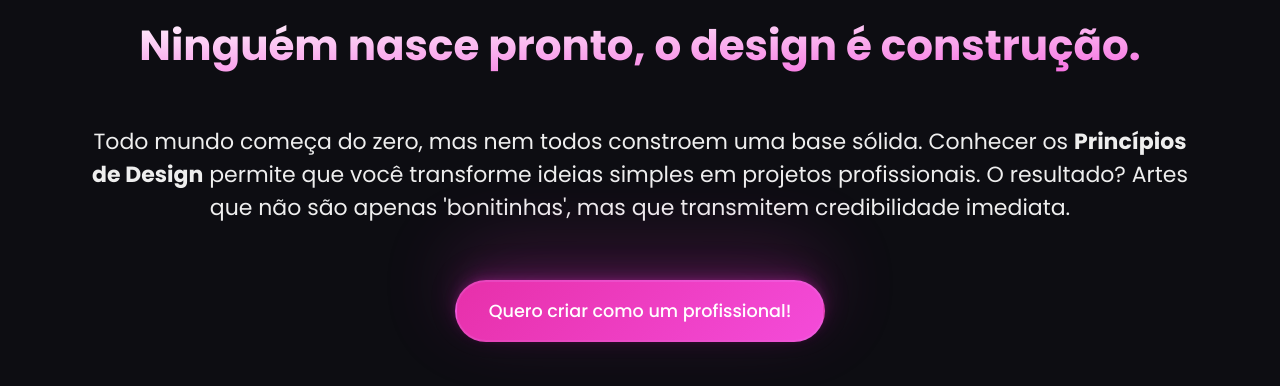
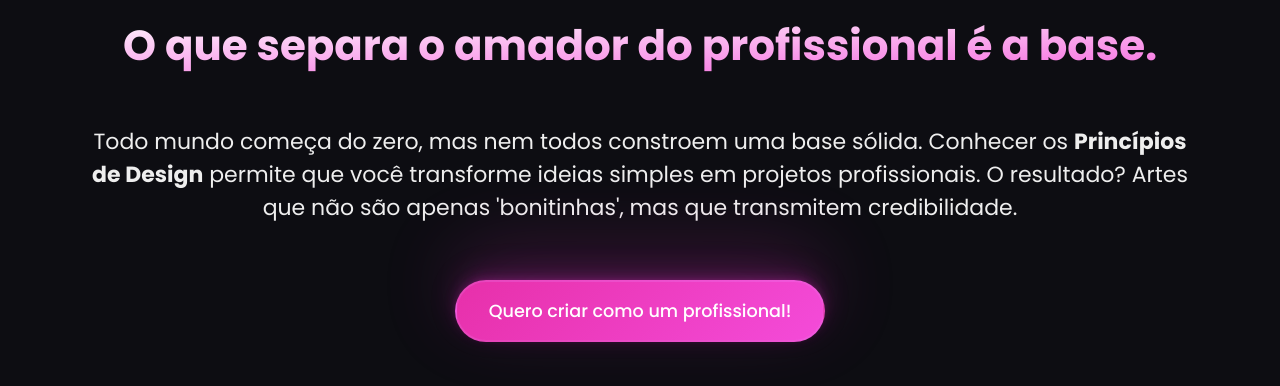
Before and after one commit to LeticiaLopess/design-principles, a plain HTML site: page index.html in a window 1280 px wide. Shown: the part 802-1188 px from the top of the page. Drawn offline with Linux system fonts and the light colour scheme.

Commit message:
fix: problem text

```diff
--- a/index.html
+++ b/index.html
@@ -81,7 +81,7 @@
                     <h2
                         class="text-gradient-high-pink problem-title flex-center pb-1"
                     >
-                        Ninguém nasce pronto, o design é construção.
+                        O que separa o amador do profissional é a base.
                     </h2>
                     <p class="text-problem">
                         Todo mundo começa do zero, mas nem todos constroem uma
@@ -89,7 +89,7 @@
                         <b>Princípios de Design</b> permite que você transforme
                         ideias simples em projetos profissionais. O resultado?
                         Artes que não são apenas 'bonitinhas', mas que
-                        transmitem credibilidade imediata.
+                        transmitem credibilidade.
                     </p>
                     <div class="cta-container-center web">
                         <button
```
